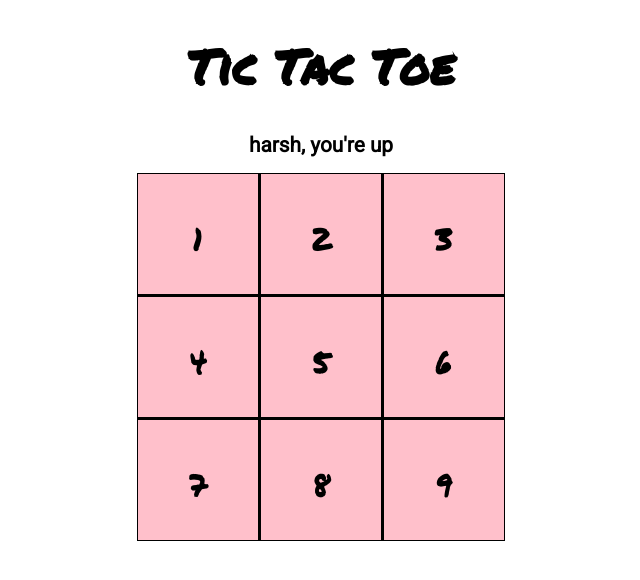
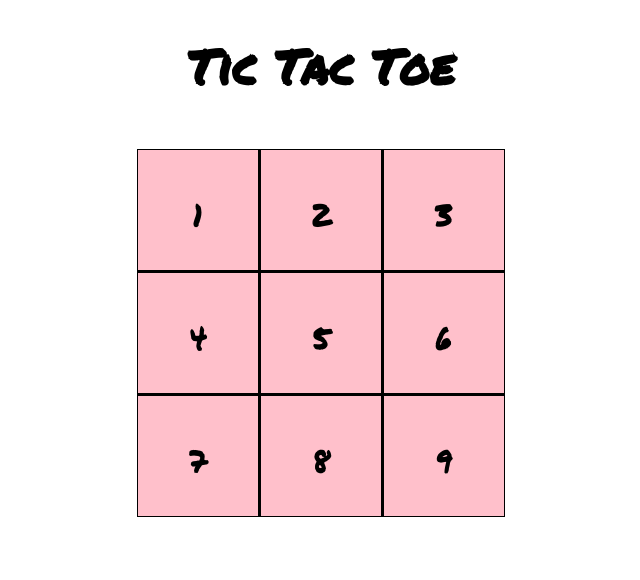
Before and after one commit to acciojob/tictactoe-ChelseaChanu, a website: page main.html in a window 1280 px wide. Both pictures are taken after a click on the button "Start Game". Shown: the whole page, without its empty margins (319-959 px from the left). Drawn offline with Linux system fonts and the light colour scheme.

Commit message:
created a submission

```diff
--- a/main.html
+++ b/main.html
@@ -27,7 +27,7 @@
 
 		<div class="conatiner-2">
 			<div class="second-page">
-				<div class="message">harsh, you're up</div>
+				<div class="message"></div>
 				<div class="board">
 					<div>1</div>
 					<div>2</div>
--- a/script.js
+++ b/script.js
@@ -4,9 +4,10 @@ const secondContainer = document.querySelector(".conatiner-2");
 const btn = document.getElementById("submit");
 const player1 = document.getElementsByTagName("input")[0].value;
 const player2 = document.getElementsByTagName("input")[1].value;
-const play = document.querySelector("label")[1];
+const meassage = document.querySelector(".meassage");
 
 btn.addEventListener("click",()=>{
 	firstContainer.style.display = "none";
 	secondContainer.style.display = "block"
+	meassage.innerText = `${player1}, you're up`;
 });
```
